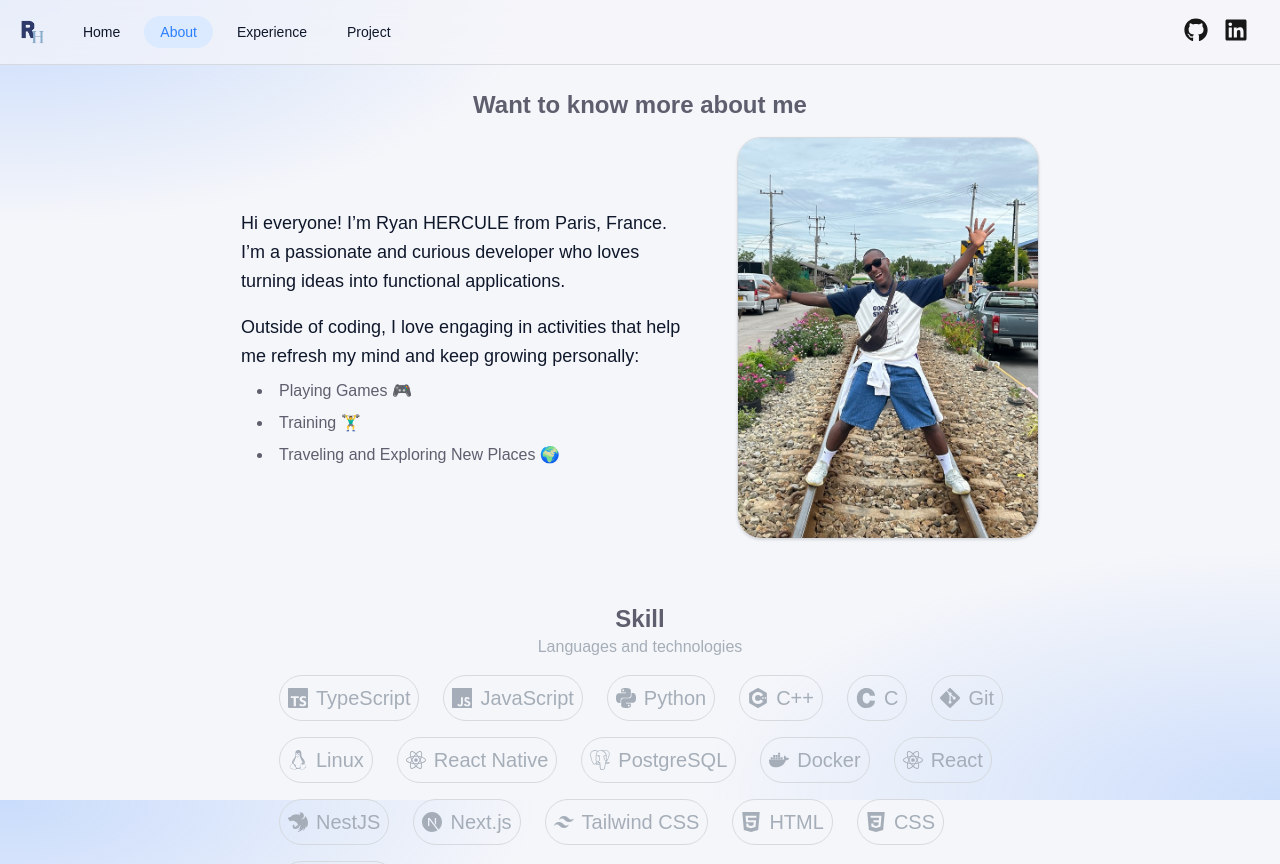
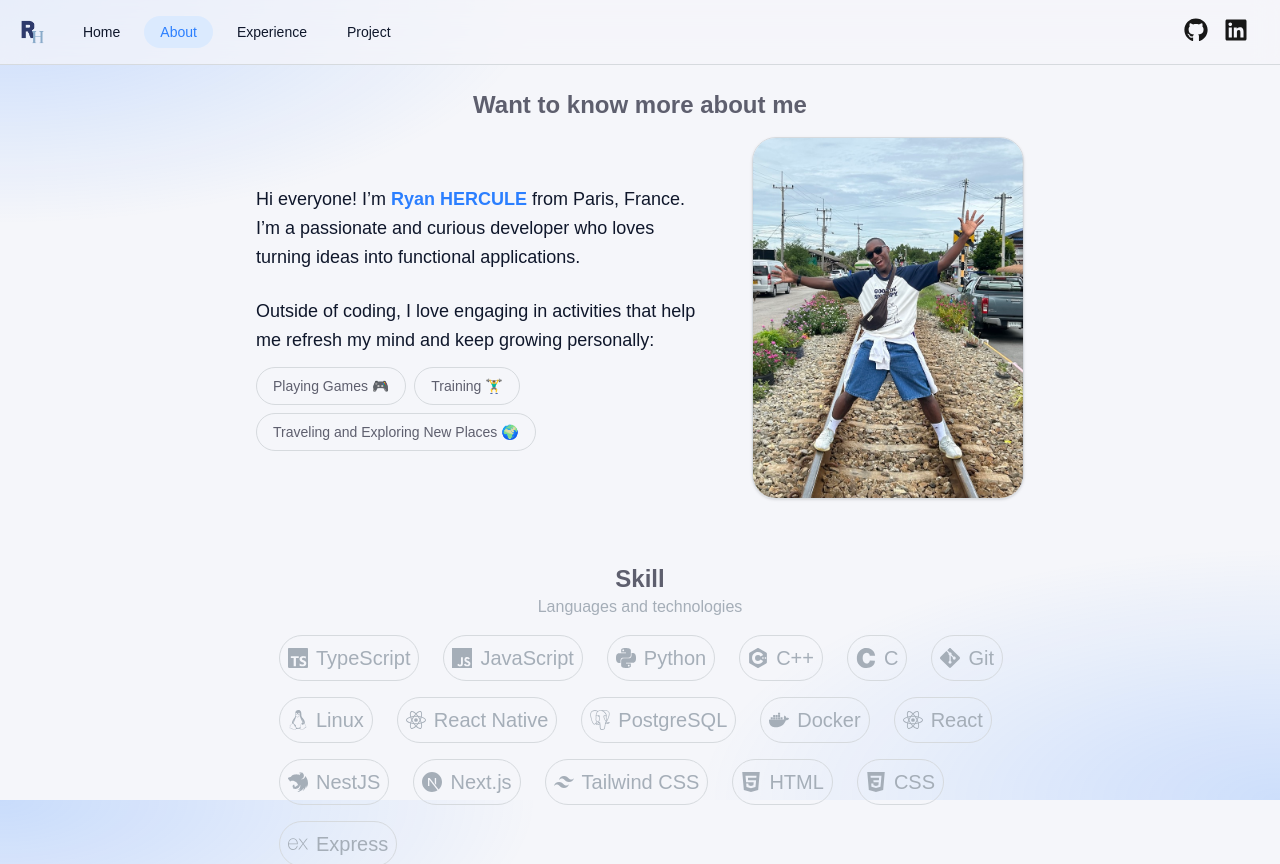
Before and after one commit to ryanoux42/myPortfolio, a Next.js app in the folder portfolio/: page /about in a window 1280 px wide. Shown: the top 864 px of the page. Built offline with nearby package versions, Linux system fonts and the light colour scheme.

Commit message:
:lipstick:(about page): center intro section and modernize hobby tags

```diff
--- a/portfolio/src/app/about/page.tsx
+++ b/portfolio/src/app/about/page.tsx
@@ -17,7 +17,7 @@ export const metadata: Metadata = {
 function About() {
    return (
    <div className="w-full space-y-12 sm:space-y-16">
-      <div>
+      <div className="flex flex-col items-center">
          <TitleSection title="Want to know more about me" />
          <IntroductionSection />
       </div>
--- a/portfolio/src/components/About/IntroductionSection.tsx
+++ b/portfolio/src/components/About/IntroductionSection.tsx
@@ -8,19 +8,19 @@ const HOBBIES = [
 
 function IntroductionSection() {
    return (
-      <div className="mx-auto flex w-4/5 flex-col items-center gap-8 md:w-full md:flex-row md:items-center md:justify-center md:gap-12">
-         <div className="w-full max-w-md text-text-primary md:w-4/10">
+      <div className="mx-auto flex w-4/5 max-w-3xl flex-col items-center gap-8 md:flex-row md:items-center md:justify-center md:gap-12">
+         <div className="w-full max-w-md text-text-primary">
             <p className="text-lg leading-relaxed">
-               Hi everyone! I’m Ryan HERCULE from Paris, France.<br />
+               Hi everyone! I’m <span className="font-semibold text-blue-primary">Ryan HERCULE</span> from Paris, France.<br />
                I’m a passionate and curious developer who loves turning ideas into functional applications.
             </p>
 
-            <p className="mt-4 mb-2 text-lg leading-relaxed">Outside of coding, I love engaging in activities that help me refresh my mind and keep growing personally:</p>
-            <ul className="ml-4 list-inside list-disc space-y-2 text-text-secondary">
+            <p className="mt-6 mb-3 text-lg leading-relaxed">Outside of coding, I love engaging in activities that help me refresh my mind and keep growing personally:</p>
+            <ul className="flex flex-wrap gap-2">
                {HOBBIES.map((hobby) => (
                   <li
                      key={hobby}
-                     className="gap-2"
+                     className="rounded-full border border-border-primary px-4 py-2 text-sm font-medium text-text-secondary transition-all duration-200 hover:scale-105 hover:border-transparent hover:bg-blue-secondary hover:text-blue-primary"
                   >
                      {hobby}
                   </li>
```
